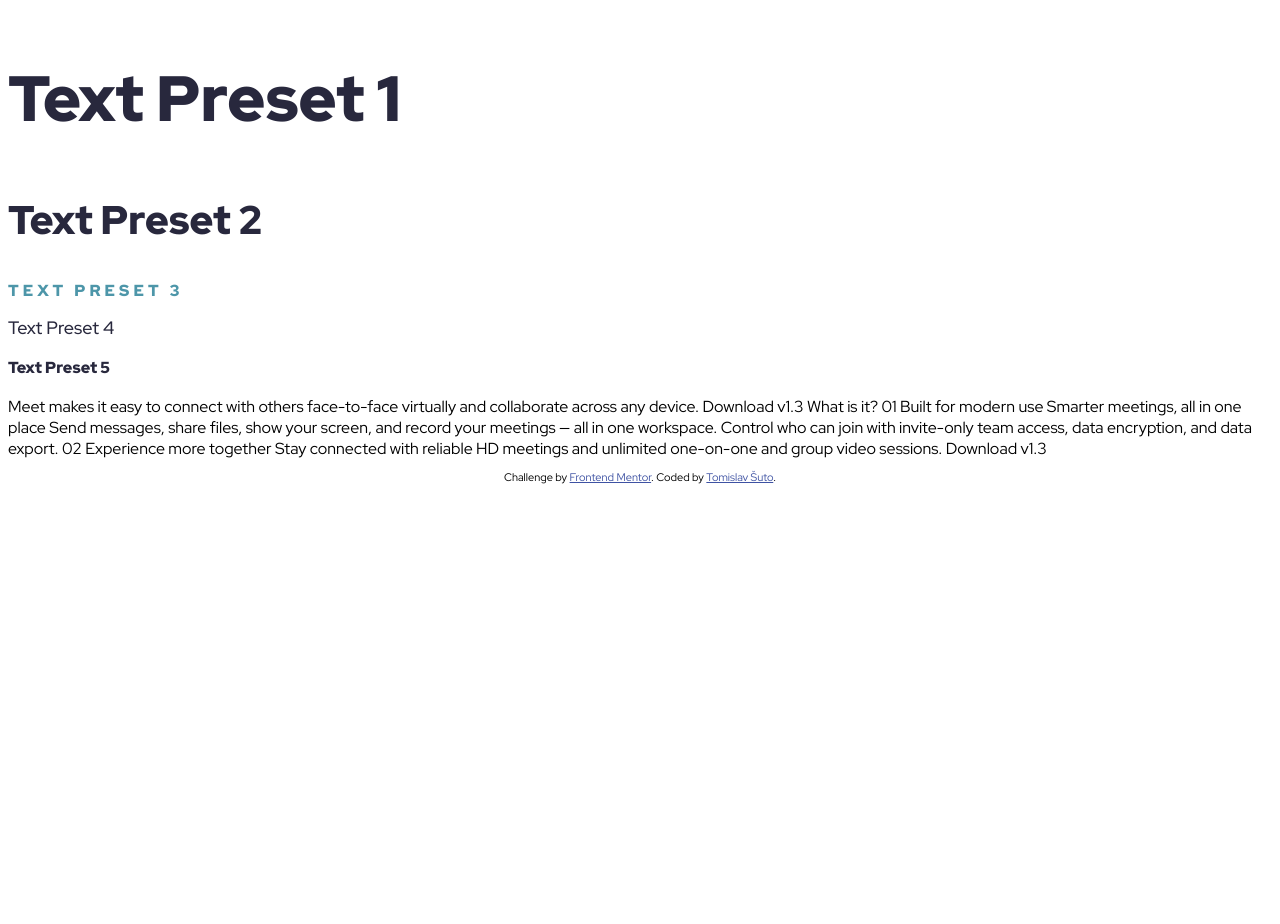
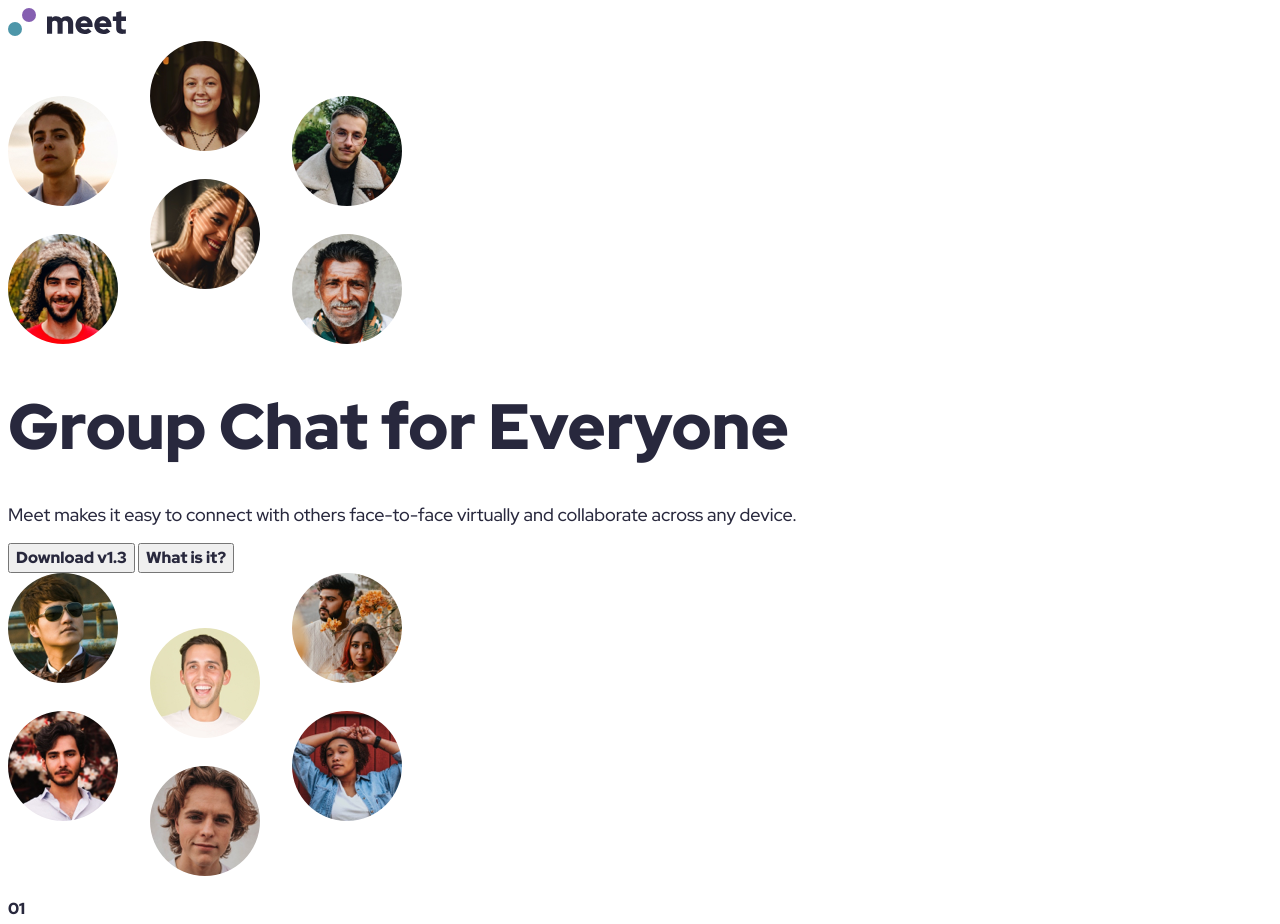
Before and after one commit to RetroApe/meet-landing-page, a website built with Parcel: page src/index.html in a window 1280 px wide. Shown: the top 924 px of the page. Before the commit the page ends 800 px from the top, so only its background shows below. Built offline with nearby package versions, Linux system fonts and the light colour scheme.

Commit message:
HTML write-up

```diff
--- a/src/index.html
+++ b/src/index.html
@@ -10,34 +10,48 @@
   <title>RetroApe | Meet landing page</title>
 </head>
 <body>
-  <p class="t1">Text Preset 1</p>
-  <p class="t2">Text Preset 2</p>
-  <p class="t3">Text Preset 3</p>
-  <p class="t4">Text Preset 4</p>
-  <p class="t5">Text Preset 5</p>
 
+  <div class="logo-top">
+    <img src="assets/logo.svg" alt="meet company logo">
+  </div>
 
-  Meet  makes it easy to connect with others face-to-face virtually and collaborate across any device.
+  <header>
+    <img src="assets/desktop/image-hero-left.png">
 
-  Download v1.3
-  What is it?
+    <div>
+      <h1 class="t1">Group Chat for Everyone</h1>
+      <p class="title-description t4">Meet  makes it easy to connect with others face-to-face virtually and collaborate across any device.</p>
+      <button class="button-blue t5">Download v1.3</button>
+      <button class="button-purple t5">What is it?</button>
+    </div>
 
-  01
-  Built for modern use
+    <img src="assets/desktop/image-hero-right.png">
+  </header>
 
-  Smarter meetings, all in one place
+  <main>
+    <p class="number t5">01</p>
 
-  Send messages, share files, show your screen, and record your meetings — all in one
-  workspace. Control who can join with invite-only team access, data encryption, and data export.
+    <div class="image-row">
+      <img src="assets/desktop/image-woman-in-videocall.jpg">
+      <img src="assets/desktop/image-women-videochatting.jpg">
+      <img src="assets/desktop/image-men-in-meeting.jpg">
+      <img src="assets/desktop/image-man-texting.jpg">
+    </div>
 
-  02
-  Experience more together
-  Stay connected with reliable HD meetings and unlimited one-on-one and group video sessions.
-
-  Download v1.3
-
+    <p2 class="t3">Built for modern use</p2>
+    <h2 class="t2">Smarter meetings, all in one place</h2>
+    <p class="t4">
+      Send messages, share files, show your screen, and record your meetings — all in one
+      workspace. Control who can join with invite-only team access, data encryption, and data export.
+    </p>
+  </main>
 
   <footer>
+    <p class="number t5">02</p>
+    <h2 class="t2">Experience more together</h2>
+    <p class="t4">Stay connected with reliable HD meetings and unlimited one-on-one and group video sessions.</p>
+    <button class="button-purple t5">Download v1.3</button>
+
     <p class="attribution">
       Challenge by <a href="https://www.frontendmentor.io?ref=challenge" target="_blank">Frontend Mentor</a>.
       Coded by <a href="https://github.com/RetroApe/" target="_blank">Tomislav Šuto</a>.
```
Also changed, not shown: dist/image-hero-left.84ac6edc.png (added), dist/image-hero-right.86e0eda1.png (added), dist/image-man-texting.538a6108.jpg (added), dist/image-men-in-meeting.9834f219.jpg (added), dist/image-woman-in-videocall.c4d6a481.jpg (added), dist/image-women-videochatting.53ac3a34.jpg (added), dist/index.html, dist/logo.b37d81ec.svg (added), 2 other files.
